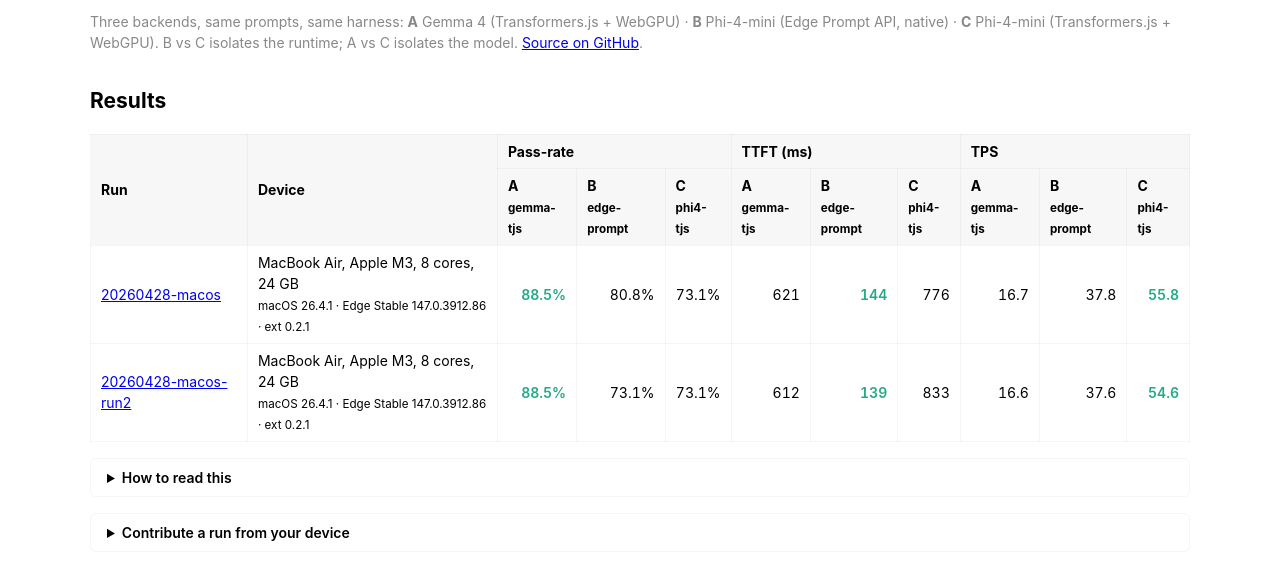
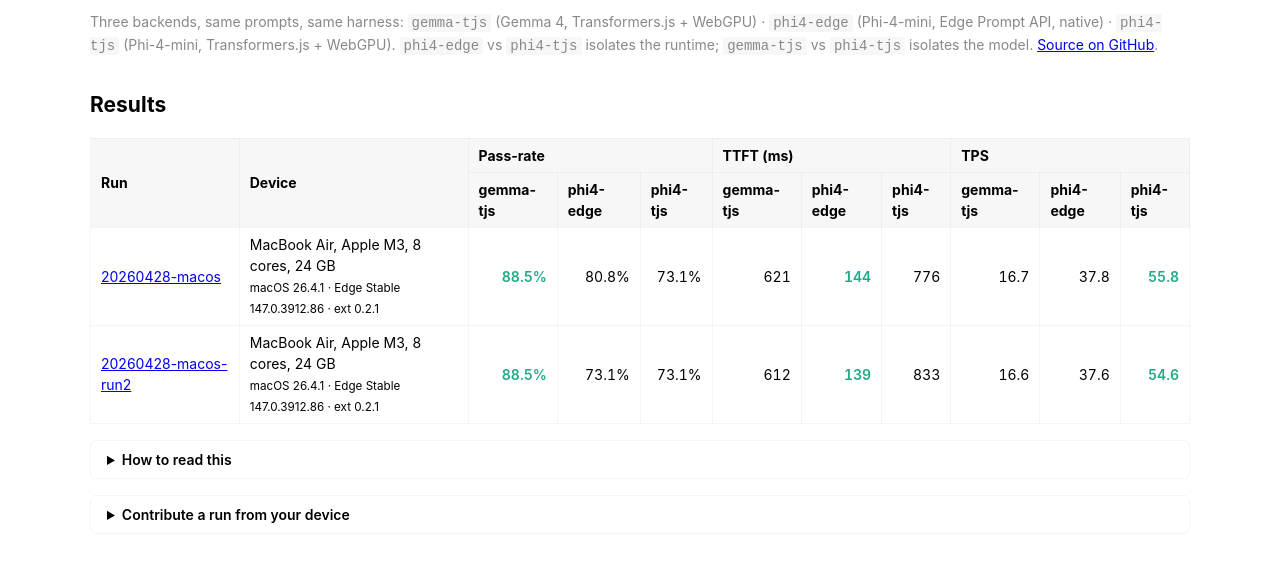
Before and after one commit to halton/on-device-llm-bench, a website: page docs/index.html in a window 1280 px wide. Shown: the part 77-656 px from the top of the page. Drawn offline with Linux system fonts and the light colour scheme.

Commit message:
Drop A/B/C labels in dashboard; rename edge-prompt -> phi4-edge
Three backends are now identified by name only across the dashboard:
gemma-tjs, phi4-edge, phi4-tjs. Manifest summary key renamed from
'edge-prompt' to 'phi4-edge' to match the displayed label.

Co-Authored-By: Halton Huo <halton.huo@gmail.com>

```diff
--- a/docs/index.html
+++ b/docs/index.html
@@ -23,10 +23,10 @@
 <body>
 <h1>on-device-llm-bench</h1>
 <p class="sub">Three backends, same prompts, same harness:
-<b>A</b> Gemma 4 (Transformers.js + WebGPU) ·
-<b>B</b> Phi-4-mini (Edge Prompt API, native) ·
-<b>C</b> Phi-4-mini (Transformers.js + WebGPU).
-B vs C isolates the runtime; A vs C isolates the model.
+<code>gemma-tjs</code> (Gemma 4, Transformers.js + WebGPU) ·
+<code>phi4-edge</code> (Phi-4-mini, Edge Prompt API, native) ·
+<code>phi4-tjs</code> (Phi-4-mini, Transformers.js + WebGPU).
+<code>phi4-edge</code> vs <code>phi4-tjs</code> isolates the runtime; <code>gemma-tjs</code> vs <code>phi4-tjs</code> isolates the model.
 <a href="https://github.com/halton/on-device-llm-bench">Source on GitHub</a>.</p>
 
 <h2>Results</h2>
@@ -35,10 +35,10 @@
 <details>
 <summary>How to read this</summary>
 <ul>
-  <li><b>A / B / C</b> — A: <code>gemma-tjs</code>, B: <code>edge-prompt</code>, C: <code>phi4-tjs</code>.</li>
+  <li><b>Backends</b> — <code>gemma-tjs</code>: Gemma 4 E2B on Transformers.js. <code>phi4-edge</code>: Phi-4-mini on Edge's native Prompt API. <code>phi4-tjs</code>: Phi-4-mini on Transformers.js.</li>
   <li><b>Pass-rate</b> — % of cases where the model produced an acceptable answer (exact tool match, grounded answer, correct refusal, etc.).</li>
   <li><b>TTFT</b> — time to first token, in milliseconds. Lower is more responsive.</li>
-  <li><b>TPS</b> — output tokens per second, steady-state. Higher means faster generation. C uses exact tokenization; B approximates ~4 chars/token.</li>
+  <li><b>TPS</b> — output tokens per second, steady-state. Higher means faster generation. <code>phi4-tjs</code> uses exact tokenization; <code>phi4-edge</code> approximates ~4 chars/token.</li>
   <li><b>Winner</b> highlight is per-row only — overall tradeoff is in the linked report.</li>
 </ul>
 </details>
@@ -64,7 +64,7 @@
 
 function row(r) {
   const a = r.summary['gemma-tjs'] || {};
-  const b = r.summary['edge-prompt'] || {};
+  const b = r.summary['phi4-edge'] || {};
   const c = r.summary['phi4-tjs'] || {};
   const pass = bestClass([a.passRate, b.passRate, c.passRate], false);
   const ttft = bestClass([a.ttftMs, b.ttftMs, c.ttftMs], true);
@@ -99,15 +99,9 @@
           <th colspan="3">TPS</th>
         </tr>
         <tr>
-          <th>A<br><small>gemma-tjs</small></th>
-          <th>B<br><small>edge-prompt</small></th>
-          <th>C<br><small>phi4-tjs</small></th>
-          <th>A<br><small>gemma-tjs</small></th>
-          <th>B<br><small>edge-prompt</small></th>
-          <th>C<br><small>phi4-tjs</small></th>
-          <th>A<br><small>gemma-tjs</small></th>
-          <th>B<br><small>edge-prompt</small></th>
-          <th>C<br><small>phi4-tjs</small></th>
+          <th>gemma-tjs</th><th>phi4-edge</th><th>phi4-tjs</th>
+          <th>gemma-tjs</th><th>phi4-edge</th><th>phi4-tjs</th>
+          <th>gemma-tjs</th><th>phi4-edge</th><th>phi4-tjs</th>
         </tr>
       </thead>
       <tbody>${runs.map(row).join('')}</tbody>
```
Also changed, not shown: docs/manifest.json.
